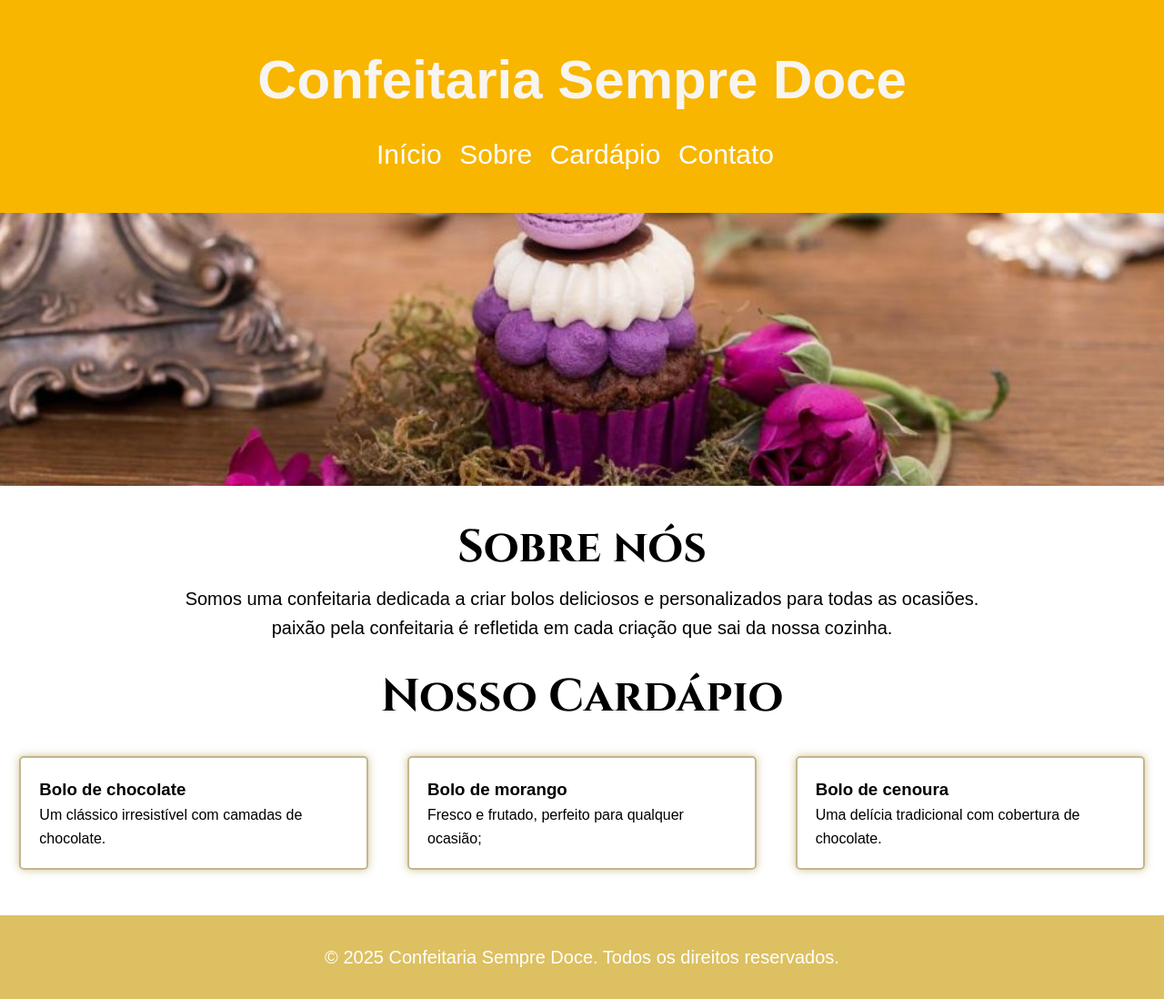
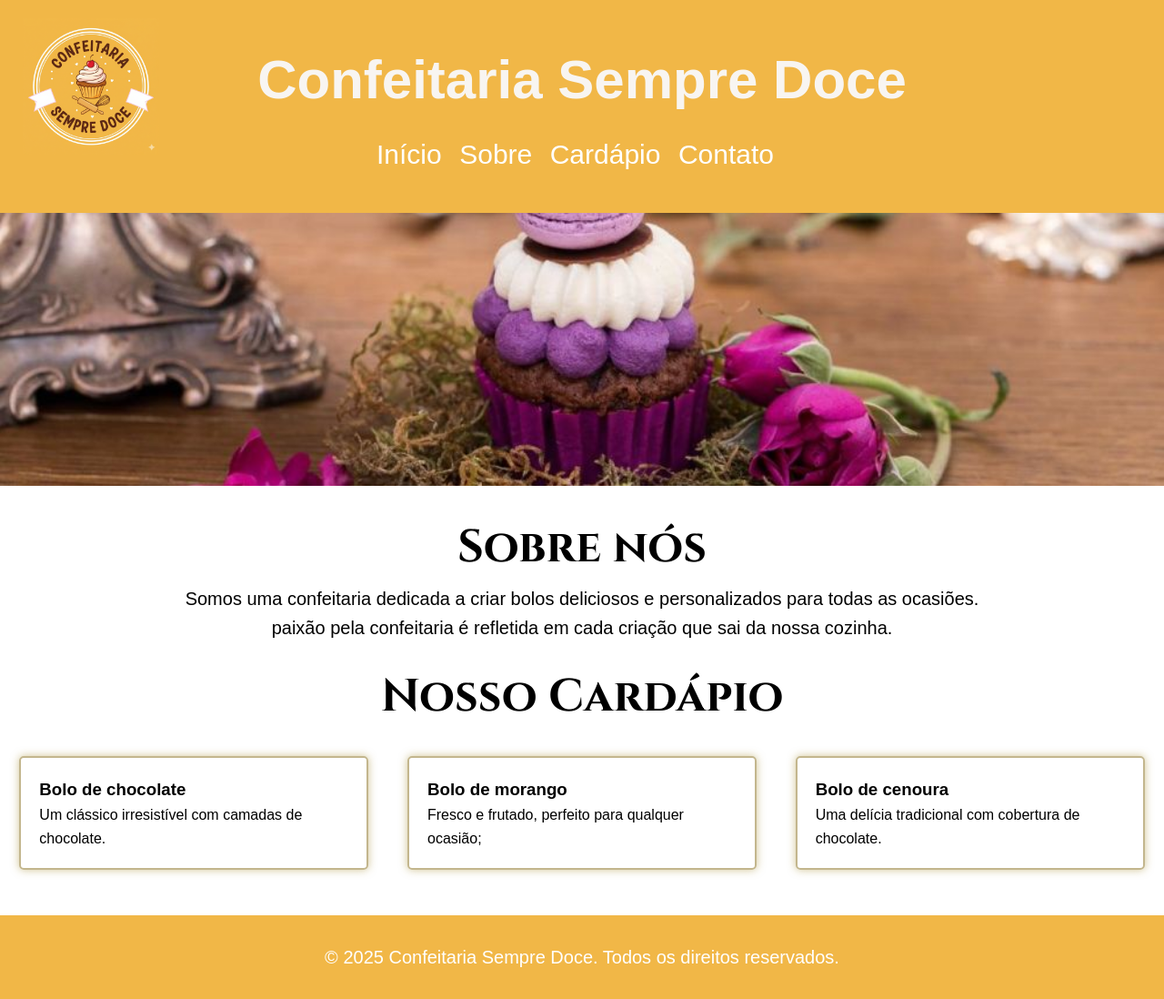
Before and after one commit to manu-gc/confeitaria-sempre-doce, a plain HTML site: page index.html in a window 1280 px wide. Shown: the whole page at 91% size. Drawn offline with Linux system fonts and the light colour scheme; a web font is replaced by a local one.

Commit message:
Adicionado logo na index

```diff
--- a/assets/css/index.css
+++ b/assets/css/index.css
@@ -16,9 +16,20 @@ body {
 }
 
 header {
-    background-color: #f8b600;
+    display: flex;
+    background-color:#F1B747;
     color: rgb(248, 245, 241);
     padding: 20px;
+}
+
+.logo {
+    width: 0;
+}
+
+.logo img {
+    width: 150px;
+    height: auto;
+    margin-left: 5px;
 }
 
 header h1 {
@@ -90,7 +101,7 @@ nav ul li a:hover {
 }
 
 footer {
-    background-color: #ddc061;
+    background-color:#F1B747;
     text-align: center;
     color: white;
     padding: 10px;
--- a/index.html
+++ b/index.html
@@ -14,6 +14,10 @@
 </head>
 <body>
     <header>
+        <!-- Logotipo da Confeitaria -->
+        <div class="logo">
+            <img src="assets/img/logo.png" alt="">
+        </div>
     <div class="container">
         <h1>Confeitaria Sempre Doce</h1>
         <!-- Menu de Navegação -->
```
Also changed, not shown: assets/img/logo.png (added).
